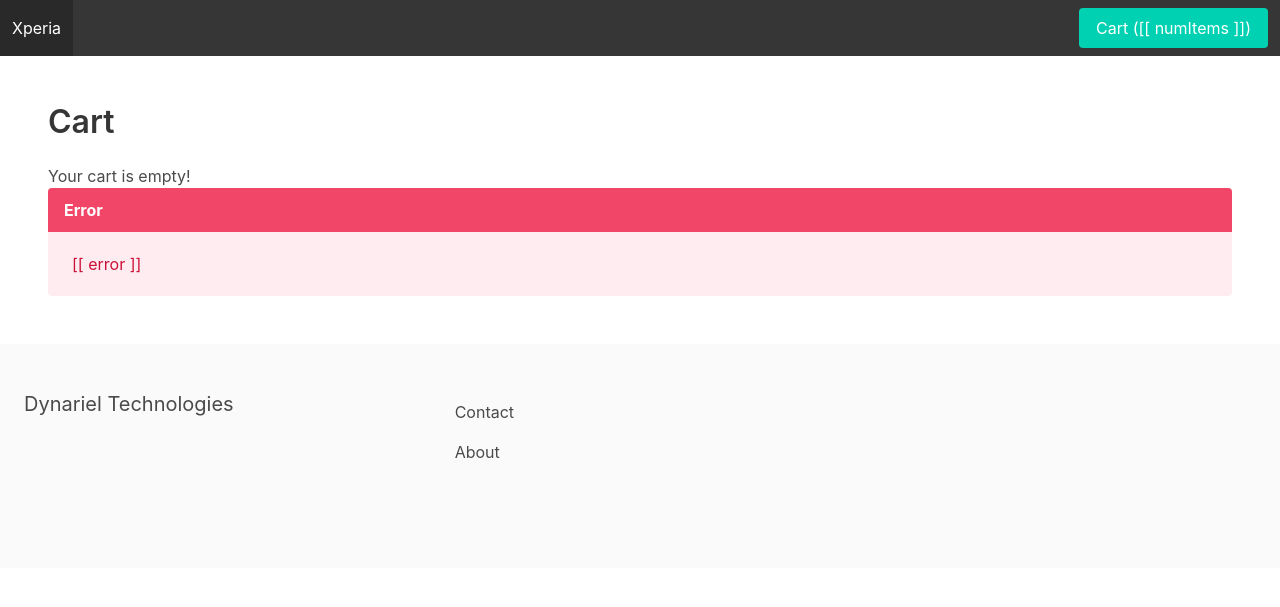
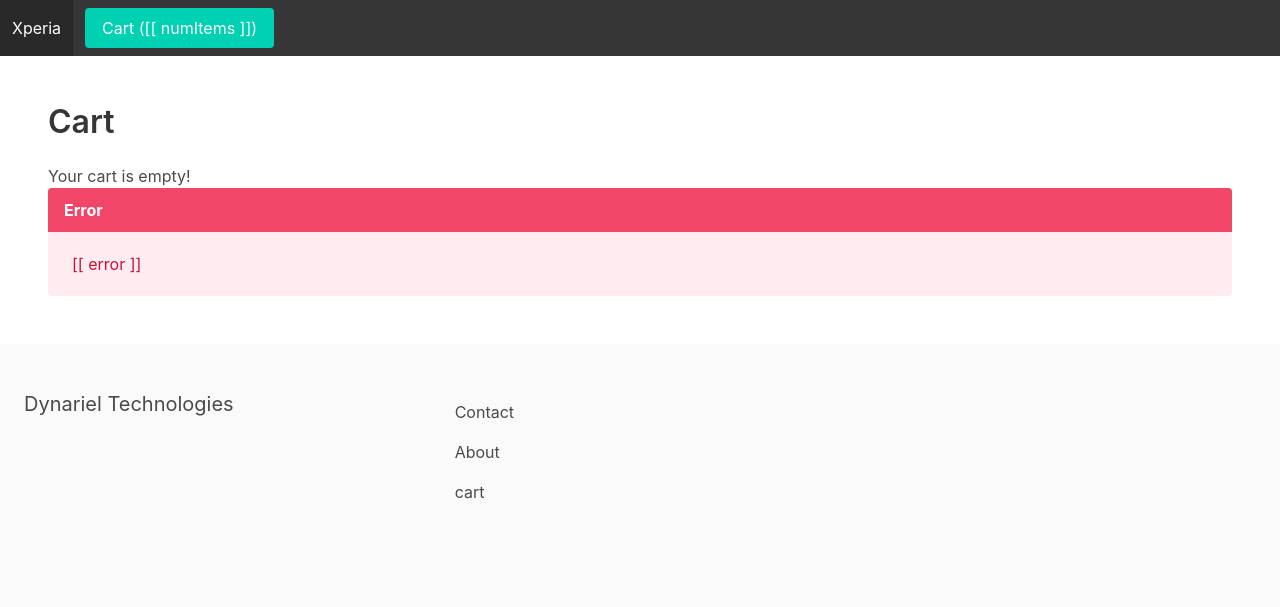
Before and after one commit to mybloomwork/xworkproject, a Django app: template apps/cart/templates/cart.html in a window 1280 px wide. Shown: the top 607 px of the page. Run offline with Django 3.2, Linux system fonts and the light colour scheme; the template is opened without the code that fills it, so the values that code supplies are empty; some libraries are stand-ins or nearby versions.

Commit message:
Update base.html

```diff
--- a/apps/core/templates/base.html
+++ b/apps/core/templates/base.html
@@ -18,6 +18,8 @@
 							<span aria-hidden="true"></span>
 						</a>
 					</div>
+					<div class="navbar-collapse collapse">
+                    			<ul class="nav navbar-nav navbar-left">
 					<div id="main-navbar" class="navbar-menu">
 						<div class="navbar-end">
 							{% for category in menu_categories %}
@@ -43,6 +45,7 @@
 						<div class="column is-8">
 							<a href="{% url 'contact' %}" class="navbar-item">Contact</a>
 							<a href="{% url 'about' %}" class="navbar-item">About</a>
+							<a href="{% url 'cart' %}" class="navbar-item">cart</a>
 						</div>
 					</div>
 				</footer>
```
